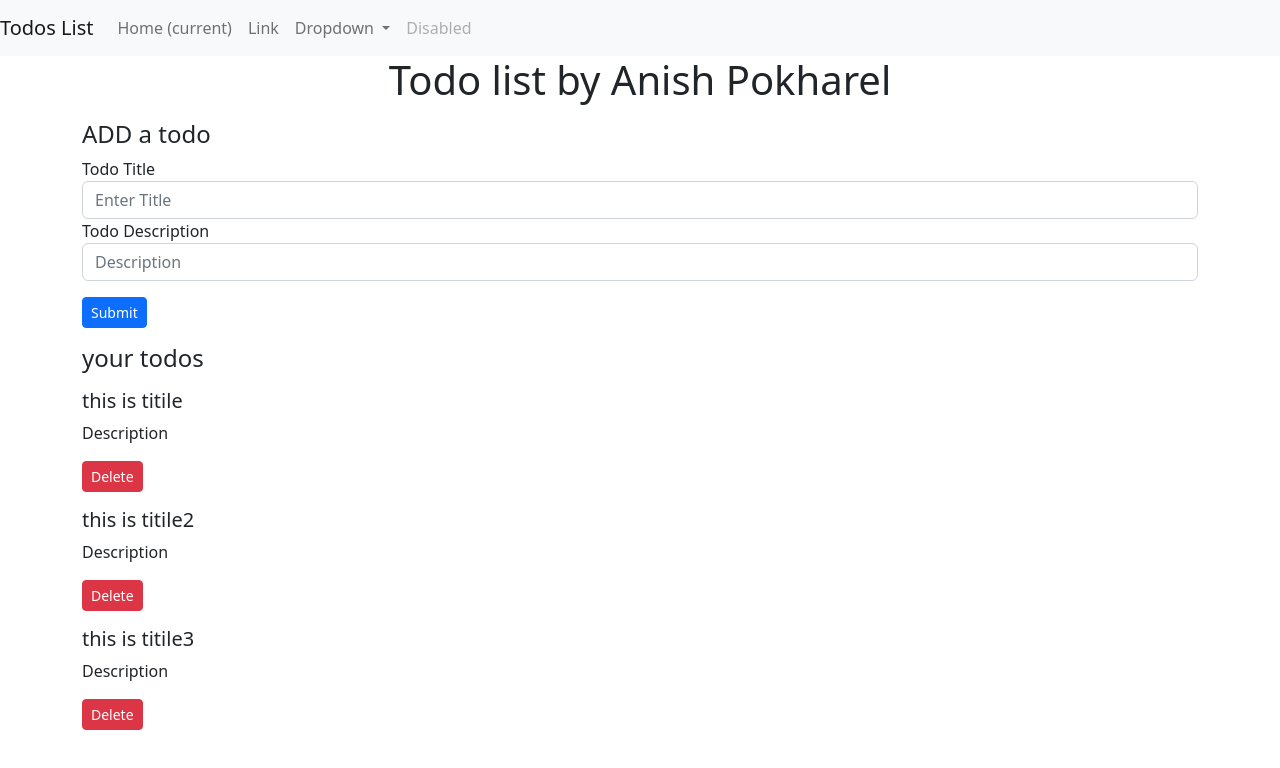
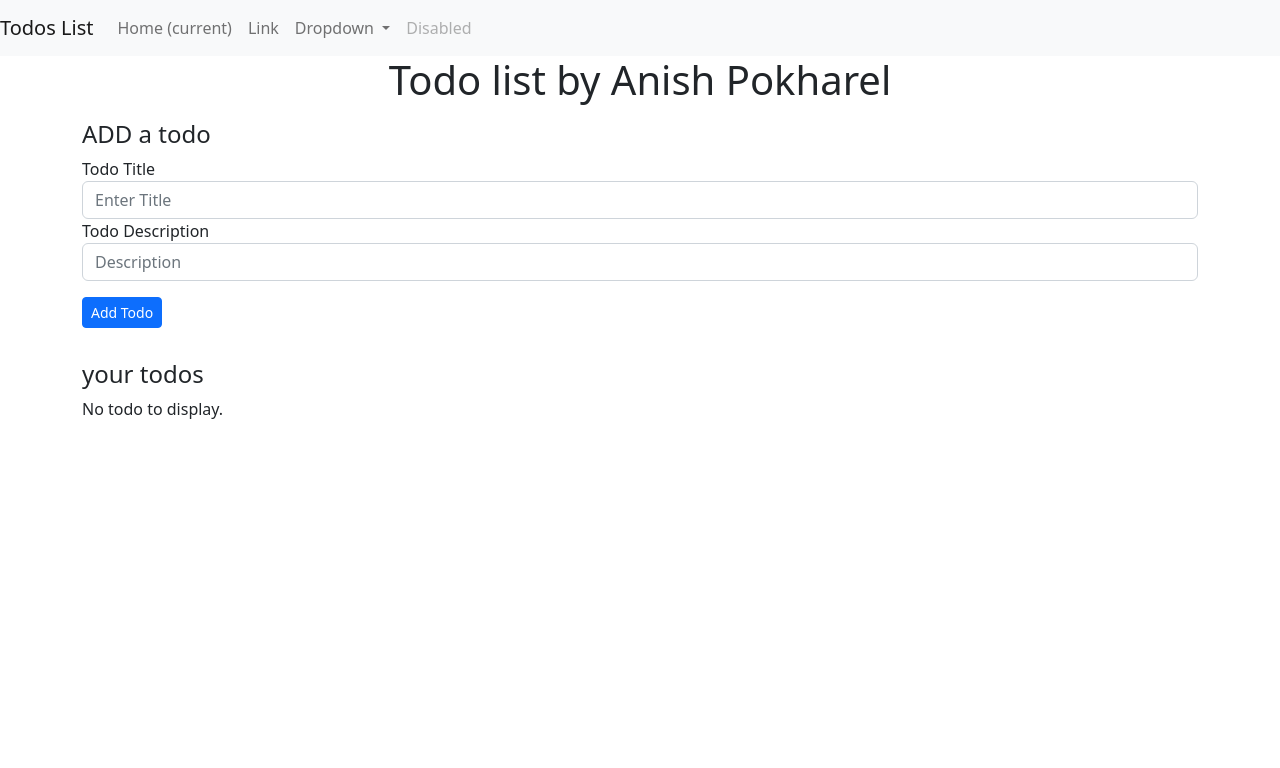
Before and after one commit to anish-pokharel/angular1st, an Angular app: page / in a window 1280 px wide. Shown: the top 768 px of the page. Built offline with nearby package versions, Linux system fonts and the light colour scheme.

Commit message:
form completed

```diff
--- a/src/app/MyComponents/add-todo/add-todo.component.html
+++ b/src/app/MyComponents/add-todo/add-todo.component.html
@@ -1,10 +1,13 @@
+<div class="my-3">
   <H4>ADD a todo</H4>
-<form>
+  <form (ngSubmit)="onSubmit()">
     <div class="form-group">
       <label for="title">Todo Title </label>
       <input
         type="text"
+        [(ngModel)]="title"
         class="form-control"
+        name="title"
         id="title"
         aria-describedby="emailHelp"
         placeholder="Enter Title"
@@ -14,11 +17,14 @@
       <label for="desc">Todo Description</label>
       <input
         type="text"
+        [(ngModel)]="desc"
+        id="desc"
+        name="desc"
         class="form-control"
-      id="desc"
         placeholder="Description"
       />
     </div>
 
-  <button type="submit" class="btn btn-sm btn-primary my-3">Submit</button>
+    <button type="submit" class="btn btn-sm btn-primary my-3">Add Todo</button>
   </form>
+</div>
--- a/src/app/MyComponents/add-todo/add-todo.component.ts
+++ b/src/app/MyComponents/add-todo/add-todo.component.ts
@@ -1,10 +1,29 @@
-import { Component } from '@angular/core';
-
+import { Component,EventEmitter, OnInit,Output } from '@angular/core';
+import { Todo } from 'src/app/Todo';
 @Component({
   selector: 'app-add-todo',
   templateUrl: './add-todo.component.html',
   styleUrls: ['./add-todo.component.css']
 })
-export class AddTodoComponent {
+export class AddTodoComponent implements OnInit{
+  title:string;
+  desc:string;
+  @Output() todoAdd : EventEmitter<Todo>= new EventEmitter();
+
+  constructor(){}
+  ngOnInit(): void {
+
+  }
+  onSubmit(){
+    const todo={
+      sno: 8,
+      title:this.title,
+      desc:this.desc,
+      active:true
+    }
+    this.todoAdd.emit(todo);
+
+
+  }
 
 }
--- a/src/app/MyComponents/todos/todos.component.html
+++ b/src/app/MyComponents/todos/todos.component.html
@@ -1,11 +1,14 @@
-<app-add-todo></app-add-todo>
+<app-add-todo (todoAdd)="addTodo($event)"></app-add-todo>
 <h4>your todos</h4>
+<div *ngIf="this.todos.length === 0; else elseBlock">No todo to display.</div>
+<ng-template #elseBlock>
   <div *ngFor="let todo of todos">
     <app-todo-item
       [todo]="todo"
       (todoDelete)="deleteTodo($event)"
     ></app-todo-item>
   </div>
+</ng-template>
 
 <!-- <ul *ngFor="let todo of todos">
   <li>{{ todo.sno }}</li>
--- a/src/app/MyComponents/todos/todos.component.ts
+++ b/src/app/MyComponents/todos/todos.component.ts
@@ -9,26 +9,8 @@ import { Todo } from "../../Todo"
 export class TodosComponent implements OnInit {
   todos:Todo[]=[];
   constructor(){
-    this.todos=[
-      {
-        sno:1,
-        title:"this is titile",
-        desc:"Description ",
-         active: true
-      },
-      {
-        sno:2,
-        title:"this is titile2",
-        desc:"Description ",
-         active: true
-      },
-      {
-        sno:3,
-        title:"this is titile3",
-        desc:"Description ",
-         active: true
-      }
-    ]
+    this.todos=[];
+
     // this.todos.push(
     //   {
     //     sno:3,
@@ -48,5 +30,10 @@ console.log(todo)
 const index =this.todos.indexOf(todo);
 this.todos.splice(index,1)
   }
+  addTodo(todo:Todo){
+console.log(todo)
+// const index =this.todos.indexOf(todo);
+this.todos.push(todo)
+  }
 
 }
--- a/src/app/app.module.ts
+++ b/src/app/app.module.ts
@@ -7,6 +7,7 @@ import { TodosComponent } from './MyComponents/todos/todos.component';
 // import { TodoItemComponent } from './Mycomponents/todo-item/todo-item.component';
 import { TodoItemComponent } from './MyComponents/todo-item/todo-item.component';
 import { AddTodoComponent } from './MyComponents/add-todo/add-todo.component';
+import { FormsModule } from '@angular/forms';
 
 @NgModule({
   declarations: [
@@ -17,7 +18,8 @@ import { AddTodoComponent } from './MyComponents/add-todo/add-todo.component';
   ],
   imports: [
     BrowserModule,
-    AppRoutingModule
+    AppRoutingModule,
+    FormsModule
   ],
   providers: [],
   bootstrap: [AppComponent]
```
Lines whose indentation alone changed are shown as unchanged.
